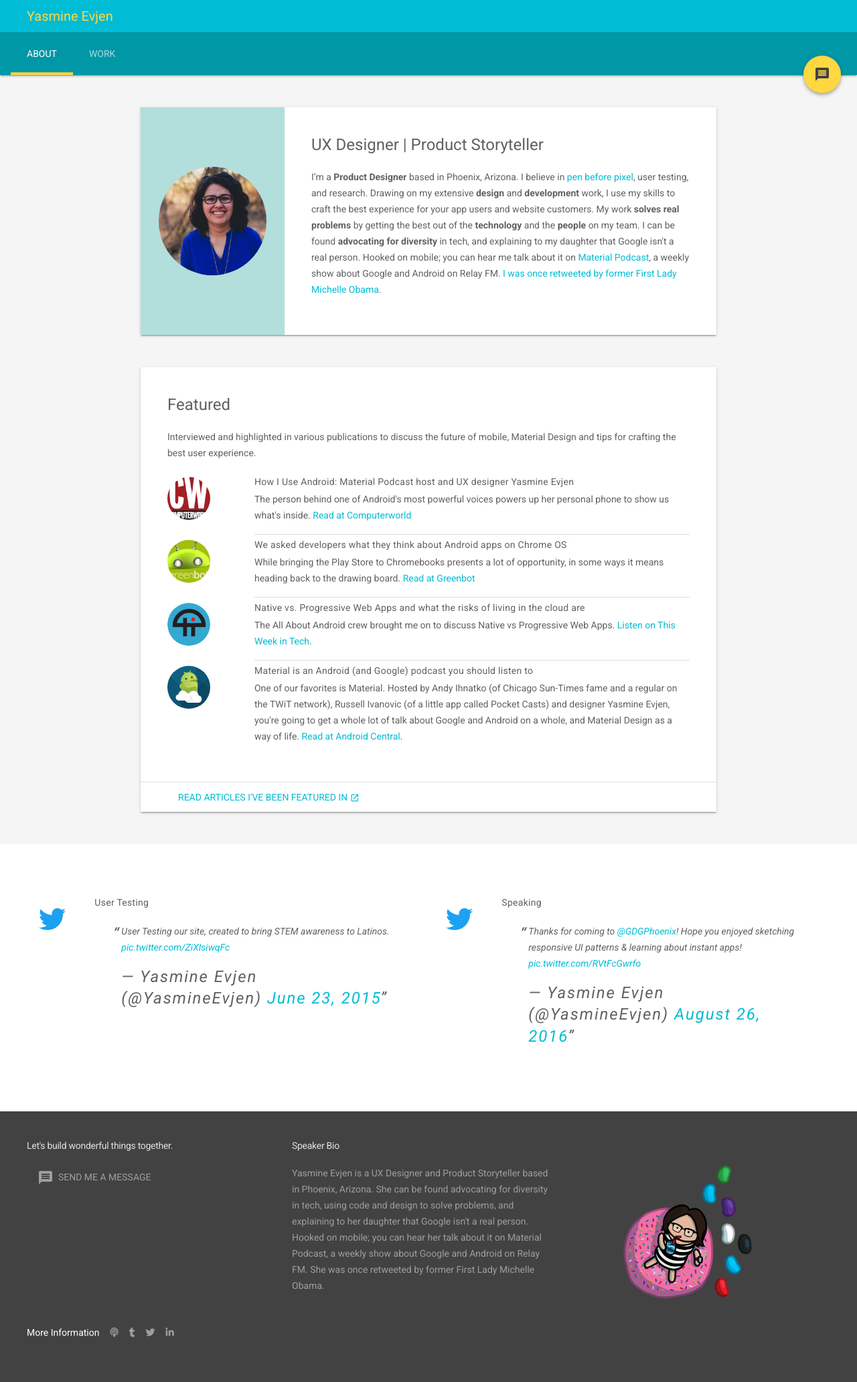
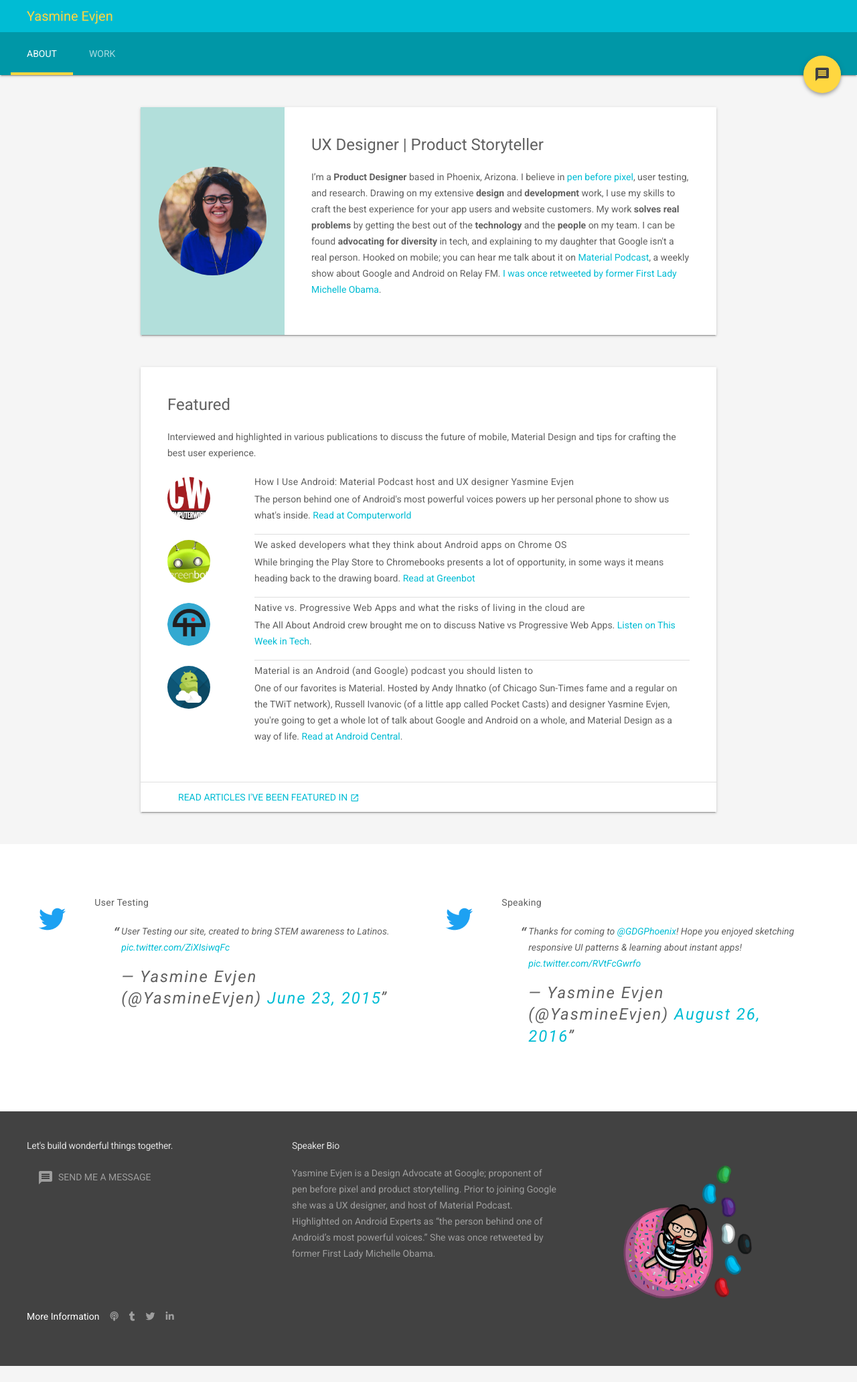
Before and after one commit to yasmineevjen/yasmineevjen.com, a Jekyll site: the page built from index.md, in a window 1280 px wide. Shown: the whole page at 67% size. Built offline with Jekyll 4.4.1, drawn with Linux system fonts in a browser that asks for light colours; nearby versions of some CDN libraries; comment, search, counter and statistics services are not loaded.

Commit message:
Update bio

```diff
--- a/_config.yml
+++ b/_config.yml
@@ -15,8 +15,7 @@
 # in the templates via {{ site.myvariable }}.
 title: Yasmine Evjen
 description: > # this means to ignore newlines until "baseurl:"
-  Yasmine Evjen is a UX Designer and Product Storyteller based in Phoenix, Arizona. She can be found advocating for diversity in tech, using code and design to solve problems, and explaining to her daughter that Google isn't a real person. Hooked on mobile; you can hear her talk about it on Material Podcast, a weekly show about Google and Android on Relay FM. She was once retweeted by former First Lady Michelle Obama.
-baseurl: "" # the subpath of your site, e.g. /blog
+  Yasmine Evjen is a Design Advocate at Google; proponent of pen before pixel and product storytelling. Prior to joining Google she was a UX designer, and host of Material Podcast. Highlighted on Android Experts as “the person behind one of Android’s most powerful voices.” She was once retweeted by former First Lady Michelle Obama.
 url: "http://yasmineevjen.com" # the base hostname & protocol for your site, e.g. http://example.com
 twitter_username: YasmineEvjen
 github_username:  YasmineEvjen
```
